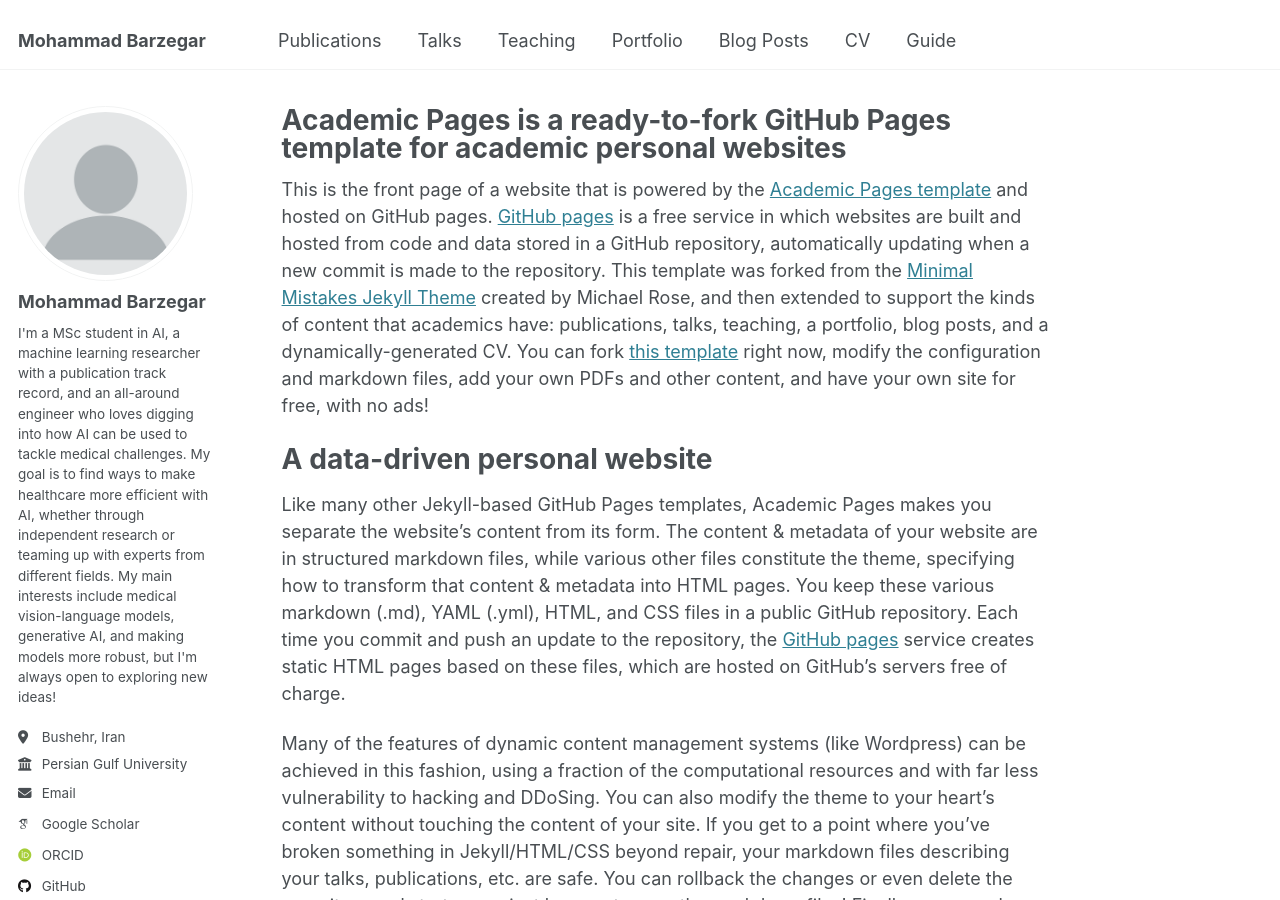
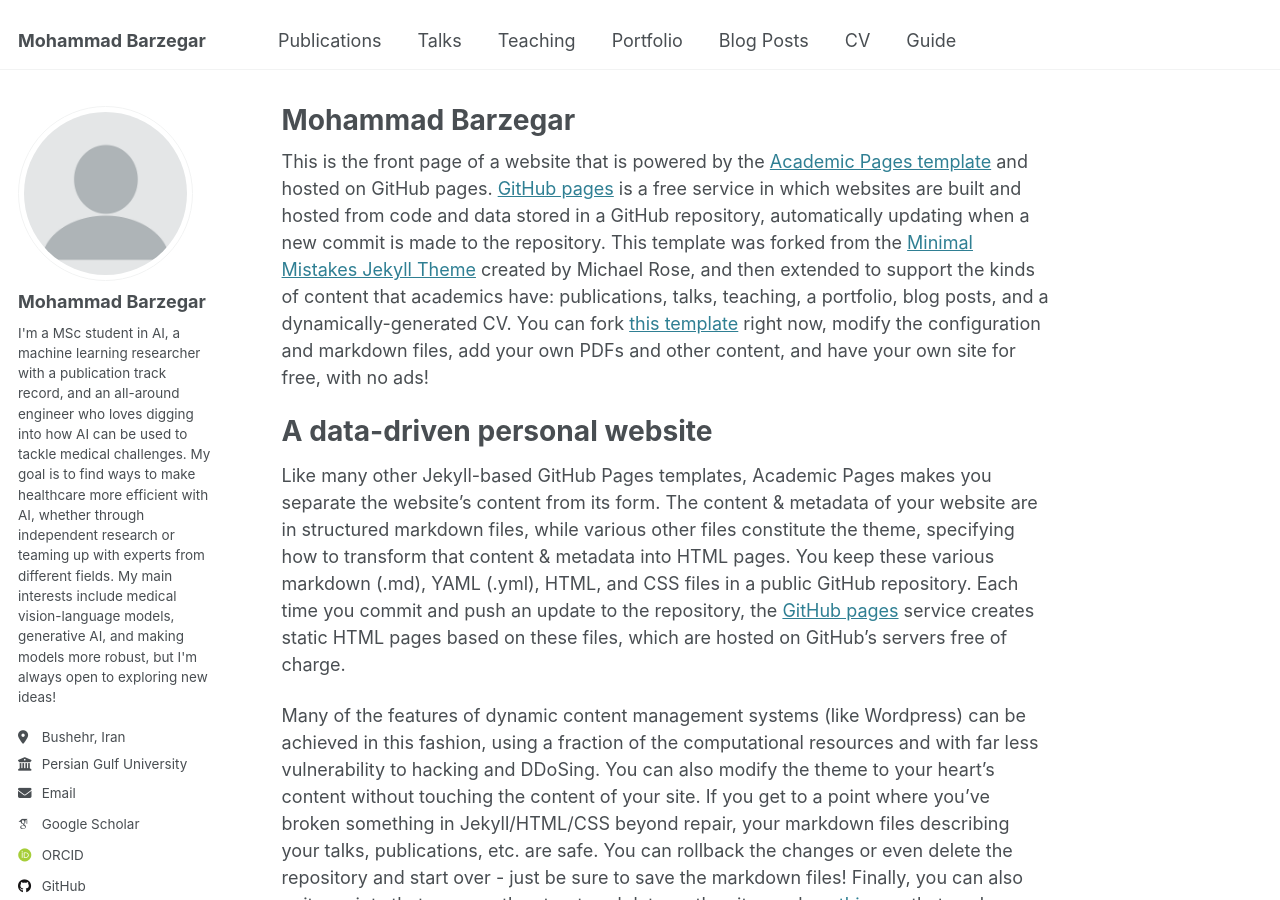
Before and after one commit to mbrz97/mbrz97.github.io, a Jekyll site: the page built from _pages/about.md, in a window 1280 px wide and 900 px high. Built offline with Jekyll 4.4.1, drawn with Linux system fonts in a browser that asks for light colours; some web fonts are replaced.

Commit message:
Update about.md

```diff
--- a/_pages/about.md
+++ b/_pages/about.md
@@ -1,6 +1,6 @@
 ---
 permalink: /
-title: "Academic Pages is a ready-to-fork GitHub Pages template for academic personal websites"
+title: "Mohammad Barzegar"
 author_profile: true
 redirect_from:
   - /about/
```
